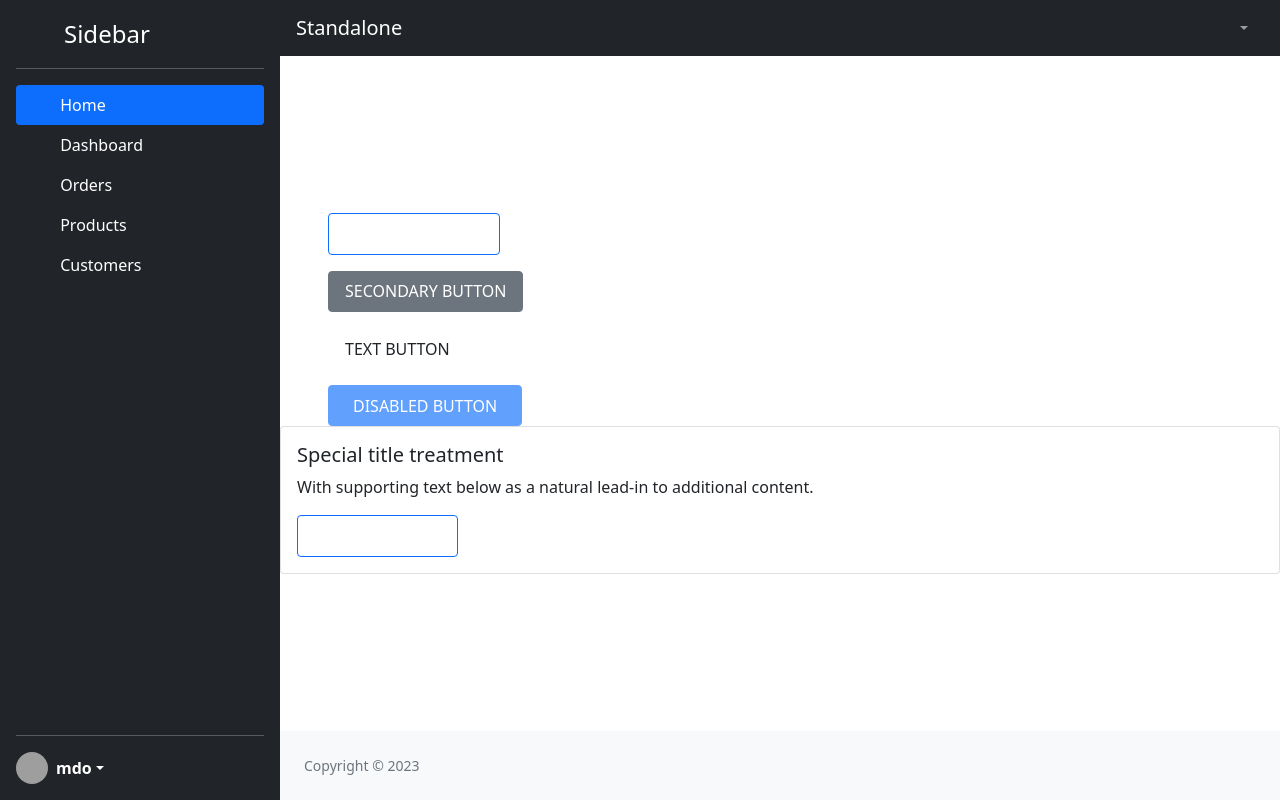
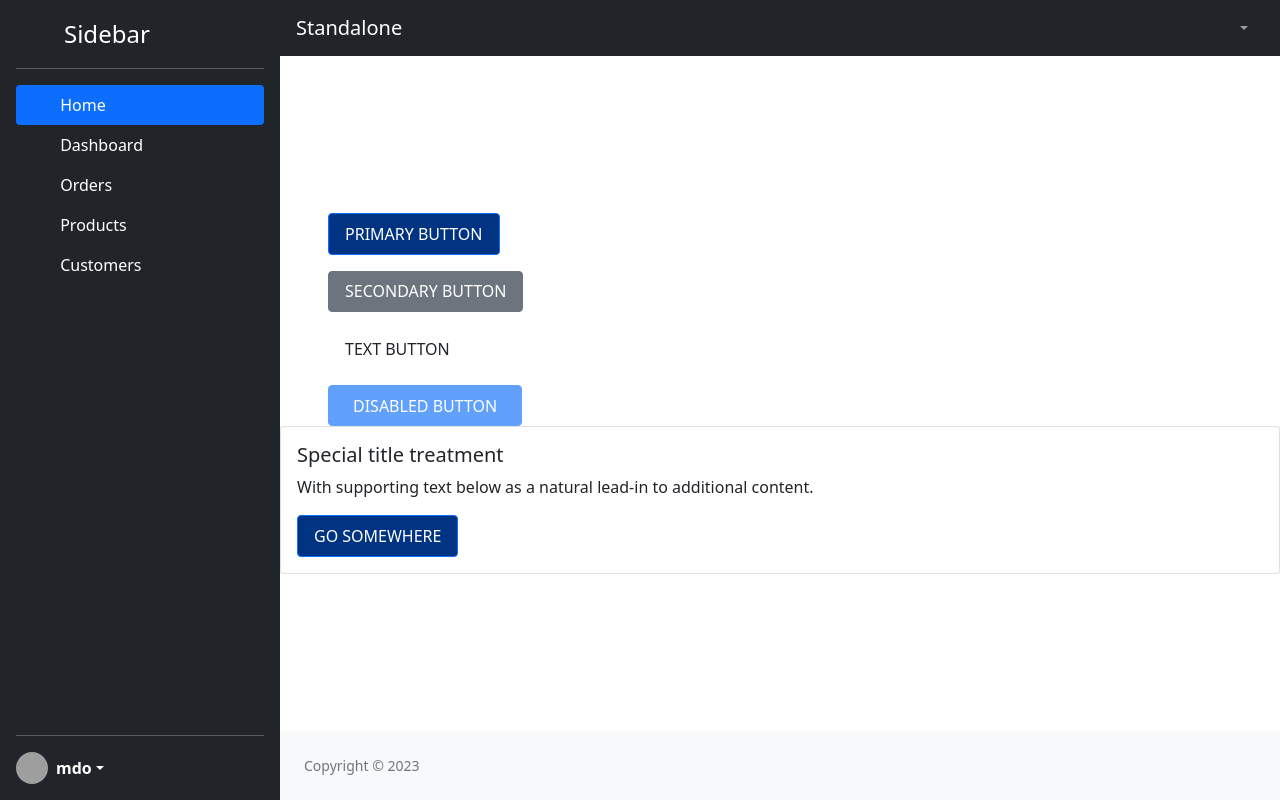
Before and after one commit to venomdesign/standalone, an Angular app: page / in a window 1280 px wide. Built offline with nearby package versions, Linux system fonts and the light colour scheme; grey boxes are pictures that could not be loaded.

Commit message:
Update _root.scss

```diff
--- a/src/assets/styles/_root.scss
+++ b/src/assets/styles/_root.scss
@@ -1,6 +1,6 @@
 $white: #fff;
 $black: #000;
-$gray-900: var(--gray-900);
+$gray-900: #212529;
 $primary: #003382;
 
 :root {
@@ -10,5 +10,6 @@ $primary: #003382;
     /** COLORS **/
     --white: #{$white};
     --black: #{$black}
+    --gray-900: #{$gray-900};
     --primary: #{$primary};
 }
```
